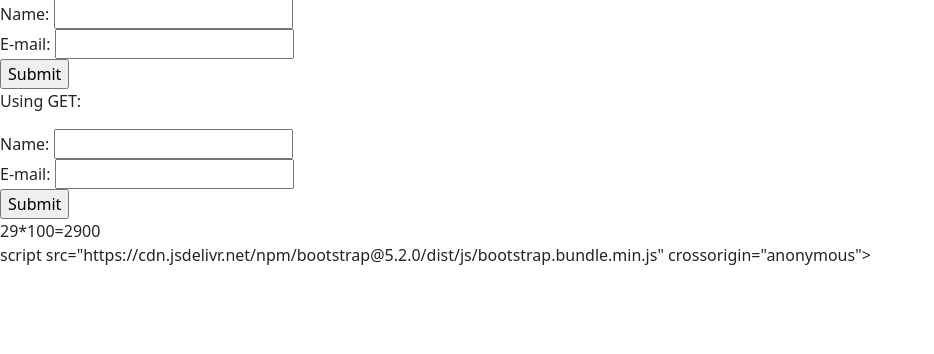
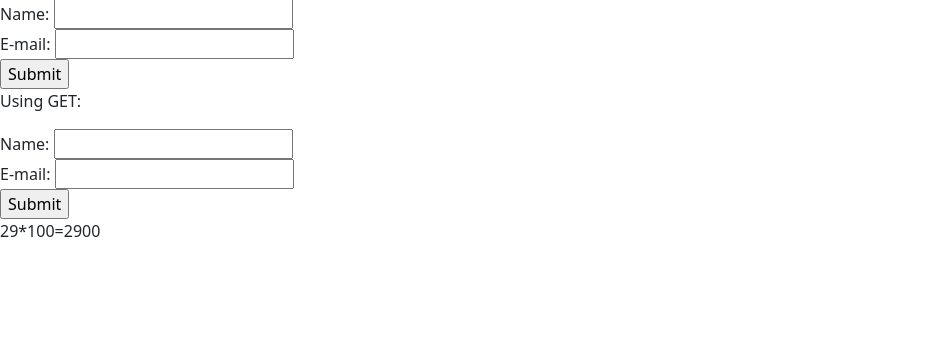
Before and after one commit to felixfinkOU/homework2, a PHP site: page /index.php in a window 1280 px wide. Shown: the part 97-451 px from the top of the page, without its empty margins (0-934 px from the left). Run offline with PHP 8.4, Linux system fonts and the light colour scheme.

Commit message:
syntax fix

```diff
--- a/footer.php
+++ b/footer.php
@@ -1,6 +1,4 @@
-<html>
-<div>
-      script src="https://cdn.jsdelivr.net/npm/bootstrap@5.2.0/dist/js/bootstrap.bundle.min.js" integrity="sha384-A3rJD856KowSb7dwlZdYEkO39Gagi7vIsF0jrRAoQmDKKtQBHUuLZ9AsSv4jD4Xa" crossorigin="anonymous"></script>
-    </div>
+
+      <script src="https://cdn.jsdelivr.net/npm/bootstrap@5.2.0/dist/js/bootstrap.bundle.min.js" integrity="sha384-A3rJD856KowSb7dwlZdYEkO39Gagi7vIsF0jrRAoQmDKKtQBHUuLZ9AsSv4jD4Xa" crossorigin="anonymous"></script>
   </body>
 </html>
```
